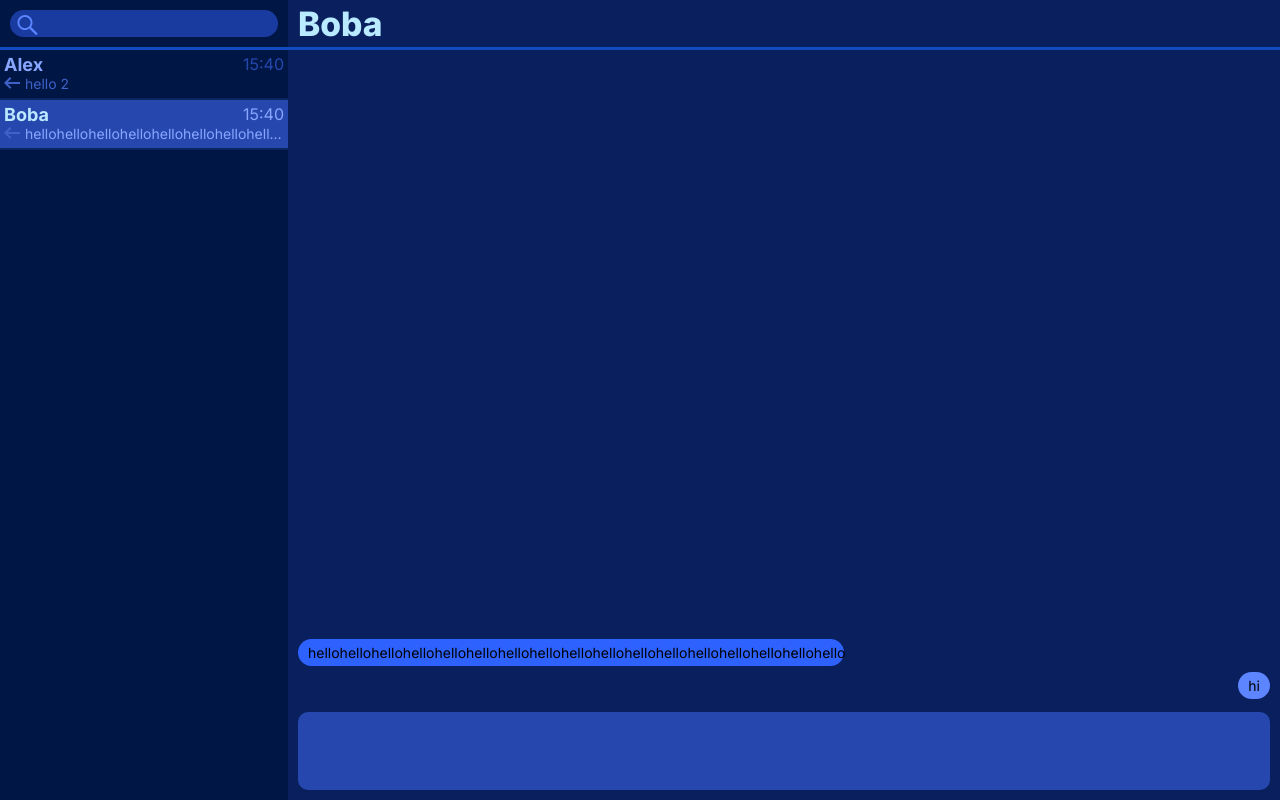
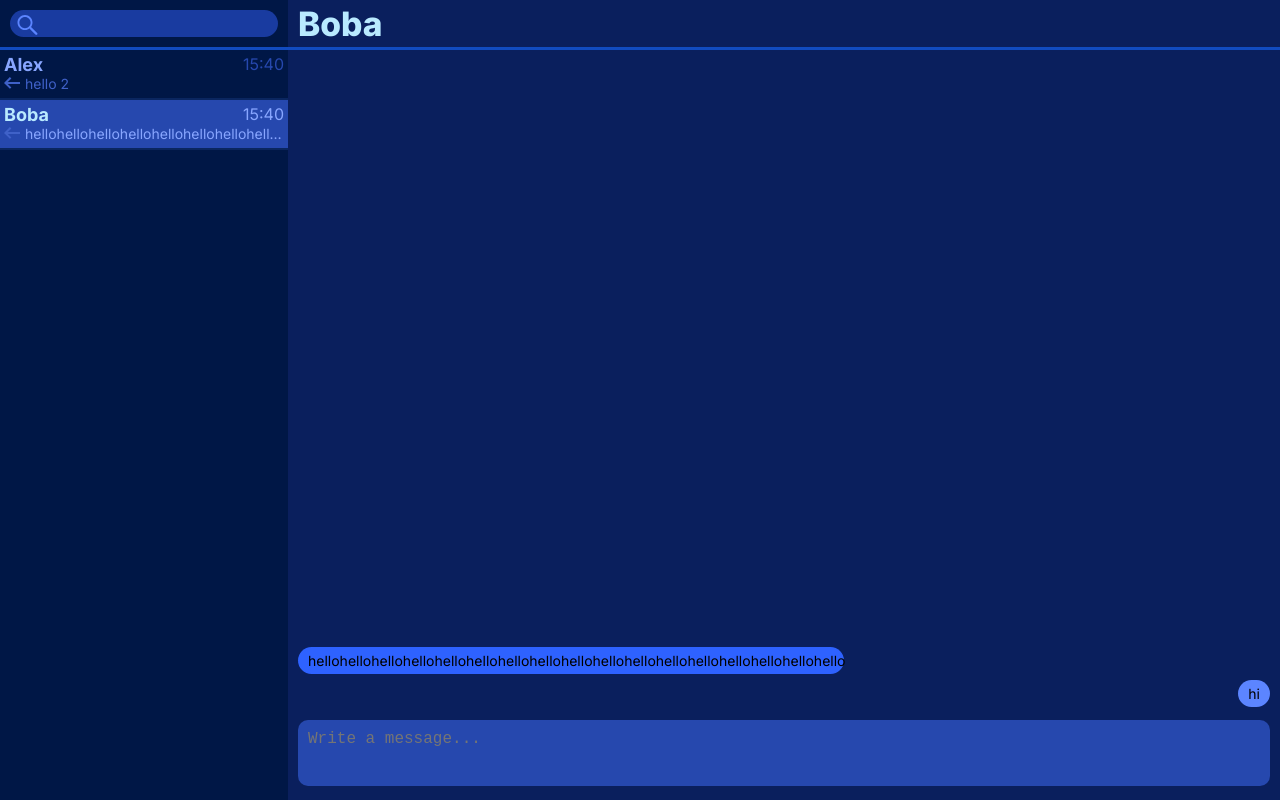
Before and after one commit to A5KET/web-chat, a Vue app in the folder client/: page / in a window 1280 px wide. Both pictures are taken after a click on the item 144 px from the left and 125 px from the top of the page. Built offline with nearby package versions, Linux system fonts and the light colour scheme.

Commit message:
Added auto growing textarea as chat's input

```diff
--- a/client/src/assets/chat.scss
+++ b/client/src/assets/chat.scss
@@ -60,20 +60,20 @@
 .chat-input-box {
   padding: 10px;
 
-  .text-input {
+  textarea {
+    @include blank-input;
 
-    input {
-      @include blank-input;
-
-      resize: horizontal;
-      padding: 5px;
-      width: 100%;
-      height: 40px;
-      background: #2648AE;
-      border-radius: 10px;
-      color: #B9EAFF;
-      font-size: 18px;
-    }
+    resize: none;
+    hyphens: auto;
+    max-height: 250px;
+    overflow-y: scroll;
+    padding: 10px;
+    padding-bottom: 20px;
+    width: 100%;
+    background: #2648AE;
+    border-radius: 10px;
+    color: #B9EAFF;
+    font-size: 16px;
   }
 }
 
--- a/client/src/chat/ChatInputBox.vue
+++ b/client/src/chat/ChatInputBox.vue
@@ -1,11 +1,14 @@
 <script setup>
-  import ChatTextInput from './ChatTextInput.vue'
+  const emit = defineEmits(['submit'])
+  function onTextAreaInput(event) {
+    const textarea = event.target
+    textarea.style.height = 'auto'
+    textarea.style.height = (textarea.scrollHeight) + "px"
+  }
 </script>
 
 <template>
   <div class="chat-input-box">
-    <div class="text-input">
-      <ChatTextInput />
-    </div>
+    <textarea @input="onTextAreaInput" placeholder="Write a message..." lang="en"></textarea>
   </div>
 </template>
--- a/client/src/chat/ChatTextInput.vue
+++ /dev/null
@@ -1,11 +0,0 @@
-<script setup>
-
-</script>
-
-<template>
-<div class="chat-text-input">
-  <textarea>
-
-  </textarea>
-</div>
-</template>
```
